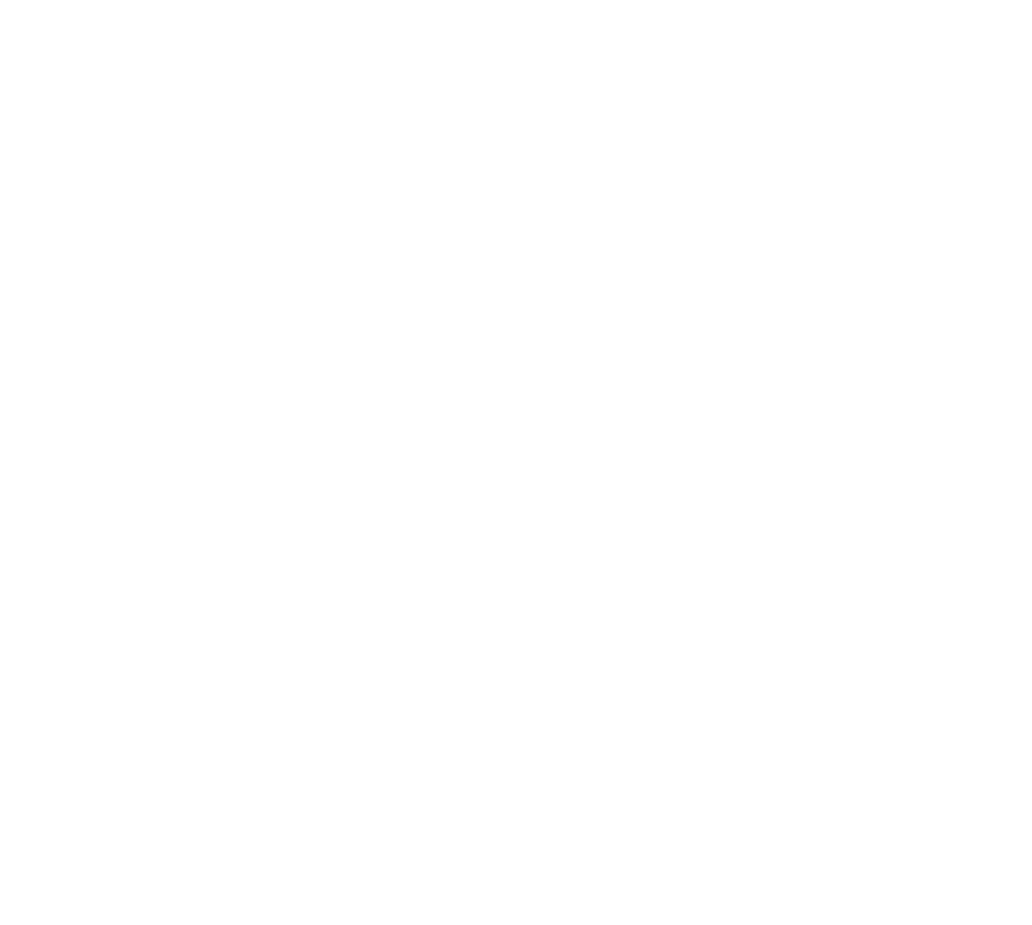
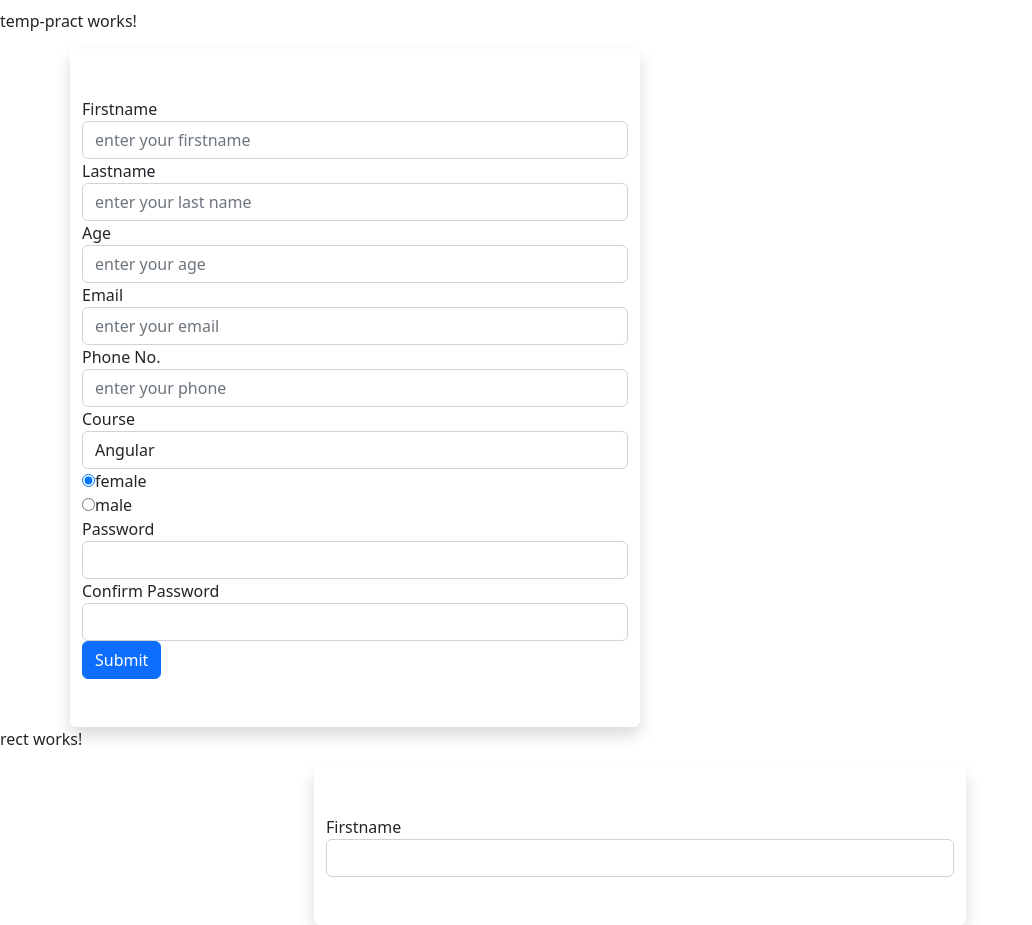
Before and after one commit to pradnya12121/angularapp, an Angular app: page / in a window 1280 px wide. Shown: the part 4600-5525 px from the top of the page, without its empty margins (0-1032 px from the left). Before the commit the page ends 4609 px from the top, so only its background shows below. Built offline with nearby package versions, Linux system fonts and the light colour scheme.

Commit message:
18_12_form_practice
18_12_form_practice

```diff
--- a/src/app/app.component.html
+++ b/src/app/app.component.html
@@ -122,3 +122,5 @@
    <app-assignment-template-driven></app-assignment-template-driven>
    <app-reactive-two-assinment></app-reactive-two-assinment>
     <app-reactive-form></app-reactive-form>
+    <app-temp-pract></app-temp-pract>
+    <app-rect></app-rect>
--- a/src/app/app.module.ts
+++ b/src/app/app.module.ts
@@ -37,6 +37,8 @@ import { TemplateDrivenFormComponent } from './template-driven-form/template-dri
 import { ReactivePracticeComponent } from './reactive-practice/reactive-practice.component';
 import { AssignmentTemplateDrivenComponent } from './assignment-template-driven/assignment-template-driven.component';
 import { ReactiveTwoAssinmentComponent } from './reactive-two-assinment/reactive-two-assinment.component';
+import { TempPractComponent } from './temp-pract/temp-pract.component';
+import { RectComponent } from './rect/rect.component';
 
 @NgModule({
   declarations: [
@@ -74,6 +76,8 @@ NewDirectiveAssignComponent,
    ReactivePracticeComponent,
    AssignmentTemplateDrivenComponent,
    ReactiveTwoAssinmentComponent,
+   TempPractComponent,
+   RectComponent,
     // ServerComponent
   ],
   imports: [
--- /dev/null
+++ b/src/app/rect/rect.component.html
@@ -0,0 +1,18 @@
+<p>rect works!</p>
+
+<div class="row justify-content-center">
+    <div class="col-md-6  text-left rounded shadow py-5">
+        <form [formGroup]="myForm" (ngSubmit)="onSubmit()">
+            <div class="form-group">
+                <label for="firstname">Firstname</label>
+                <input type="text" id="firstname" formControlName="firstname" class="form-control">
+                <div *ngIf="!firstname.valid && firstname.touched">
+                <div *ngIf="firstname?.errors.required">Firstname is required</div>
+                <div *ngIf="firstname?.errors.maxlength">Firstname contain only 5 character</div>
+            </div>
+            </div>
+
+        </form>
+
+    </div>
+</div>
--- /dev/null
+++ b/src/app/rect/rect.component.ts
@@ -0,0 +1,26 @@
+import { Component, OnInit } from '@angular/core';
+import { FormControl, FormGroup, Validators } from '@angular/forms';
+
+@Component({
+  selector: 'app-rect',
+  templateUrl: './rect.component.html',
+  styleUrls: ['./rect.component.css']
+})
+export class RectComponent implements OnInit {
+myForm:FormGroup;
+  constructor() {
+    this.createForm();
+  }
+
+  ngOnInit() {
+  }
+  createForm(){
+    this.myForm =new FormGroup({
+      'firstname': new FormControl('',[Validators.required,Validators.maxLength(5)])
+    })
+  }
+  get firstname(){
+   return  this.myForm.get('firstname')
+  }
+
+}
--- /dev/null
+++ b/src/app/temp-pract/temp-pract.component.css
@@ -0,0 +1,3 @@
+input.ng-invalid.ng-touched{
+    border: 2px solid red;
+}
--- /dev/null
+++ b/src/app/temp-pract/temp-pract.component.html
@@ -0,0 +1,76 @@
+<p>temp-pract works!</p>
+<div class="container">
+    <div class="row justify content center">
+        <div class="col-md-6 text-left rounded shadow py-5">
+            <form (ngSubmit)="onSubmit(myForm)" #myForm="ngForm">
+                <div class="form-group">
+                      <label for="firstname">Firstname</label>
+                          <input type="text" id="firstname" name="firstname"  #firstname="ngModel" placeholder="enter your firstname" class="form-control" required [(ngModel)]="firstname.firstname">
+                          <div class="text-danger" *ngIf="firstname.invalid && firstname.touched">firstname is required</div>
+                          <div *ngIf="firstname.firstname?.length >5" class="text-danger">firstname is not more than 5 character</div>
+                          <!-- <div *ngIf="firstname.firstname?.length <5" class="text-danger">Firstname is not contain less then 5 character</div> -->
+                        </div>
+                        <div class="form-group">
+                            <label for="lastname">Lastname</label>
+                            <input type="text" class="form-control" name="lastname" #lastname="ngModel" id="lastname" required [(ngModel)]="lastname.lastname" placeholder="enter your last name">
+                            <div *ngIf="lastname.invalid  && lastname.touched" class="text-danger">Last name is required</div>
+                            <div *ngIf="lastname.lastname?.length >10" class="text-danger"> Lastname aloowed only 10 character</div>
+
+                        </div>
+                        <div class="form-group">
+                        <label for="age">Age</label>
+                        <input type="number" name="age" id="age" class="form-control" #age="ngModel" [(ngModel)]="age.age" required placeholder="enter your age">
+                        <div *ngIf="age.invalid && age.touched" class="text-danger">Age is required</div>
+                        <div *ngIf="age.age<17">Age is between 17 and 29</div>
+                        <div *ngIf="age.age>20">Age is not more than 20</div>
+                     </div>
+                     <div class="form-group">
+                        <label for="email">Email</label>
+                        <input type="email" name="email" id="email" class="form-control" required ngModel #email="ngModel" placeholder="enter your email">
+                        <div *ngIf="email.invalid && email.touched"  class="text-danger">Please enter your proper mail</div>
+                    </div>
+                    <div class="form-group">
+                        <label for="phone">Phone No.</label>
+                        <input type="number" name="phone" id="phone" class="form-control" #phone="ngModel" [(ngModel)]="phone.phone" required placeholder="enter your phone">
+                        <div *ngIf="phone.invalid && phone.touched" class="text-danger"> Phone number is required</div>
+                        <div *ngIf="phone.phone?.length< 10 && !phone.phone?.length == ''" class="text-danger">Phone number must be 10 number</div>
+                        <div *ngIf="phone.phone?.length> 10" class="text-danger">Phone number shuld not be greater than 10</div>
+                    </div>
+                    <div class="form-group">
+                        <label>Course</label>
+                        <select class="form-control" name="course" id="course" [(ngModel)]="defaultValue">
+                            <option value="Angular">Angular</option>
+                            <option value="Css">Css</option>
+                            <option value="HTML">HTML</option>
+                        </select>
+
+                    </div>
+                    <!-- <div class="form-group">
+                         <label for="gender">Gender</label> &nbsp;&nbsp;
+                         <input type="radio" id="gender" name="gender" value="female">Female
+                         <input type="radio" id="gender" name="gender" value="male">Male
+                    </div> -->
+                    <div class="custom-control custom-radio" *ngFor="let gender of genders">
+                        <input type="radio" id="{{gender.id}}" name="gender"  value="{{gender.value}}" [ngModel]="defaultGender">
+                        <label for="{{gender.id}}">{{gender.value}}</label>
+
+                    </div>
+                      <div class="form-group">
+                        <label for="password">Password</label>
+                        <input type="password" class="form-control" name="password" id="password" required [(ngModel)]="password.password" #password="ngModel">
+                        <div *ngIf="password.invalid && password.touched" class="text-danger">Password is required</div>
+
+                      </div>
+                      <div class="form-group">
+                        <label for="confirmPassword"> Confirm Password</label>
+                        <input type="password" id="confirmPassword" name="confirmPassword" class="form-control" required #confirmPassword ="ngModel" [(ngModel)]="confirmPassword.confirmPassword">
+                        <div *ngIf="confirmPassword.invalid && confirmPassword.touched">Confirm password is required</div>
+                        <div *ngIf="confirmPassword.confirmPassword !==password.password">ConfirmPAssword is not mis match</div>
+
+                      </div>
+
+             <button type="submit" class="btn btn-primary">Submit</button>
+            </form>
+        </div>
+    </div>
+</div>
--- /dev/null
+++ b/src/app/temp-pract/temp-pract.component.ts
@@ -0,0 +1,27 @@
+import { Component, OnInit } from '@angular/core';
+import { NgForm } from '@angular/forms';
+
+@Component({
+  selector: 'app-temp-pract',
+  templateUrl: './temp-pract.component.html',
+  styleUrls: ['./temp-pract.component.css']
+})
+export class TempPractComponent implements OnInit {
+firstname:string;
+lastname:string;
+age:number;
+phone:number;
+password:any;
+confirmPassword:any;
+defaultValue="Angular";
+defaultGender="female";
+genders=[{id:'1',value:'female'},{id:'2',value:'male'}]
+  constructor() { }
+
+  ngOnInit() {
+  }
+  onSubmit(form:NgForm){
+ console.log(form.value)
+  }
+
+}
```
Also changed, not shown: src/app/rect/rect.component.css (added).
